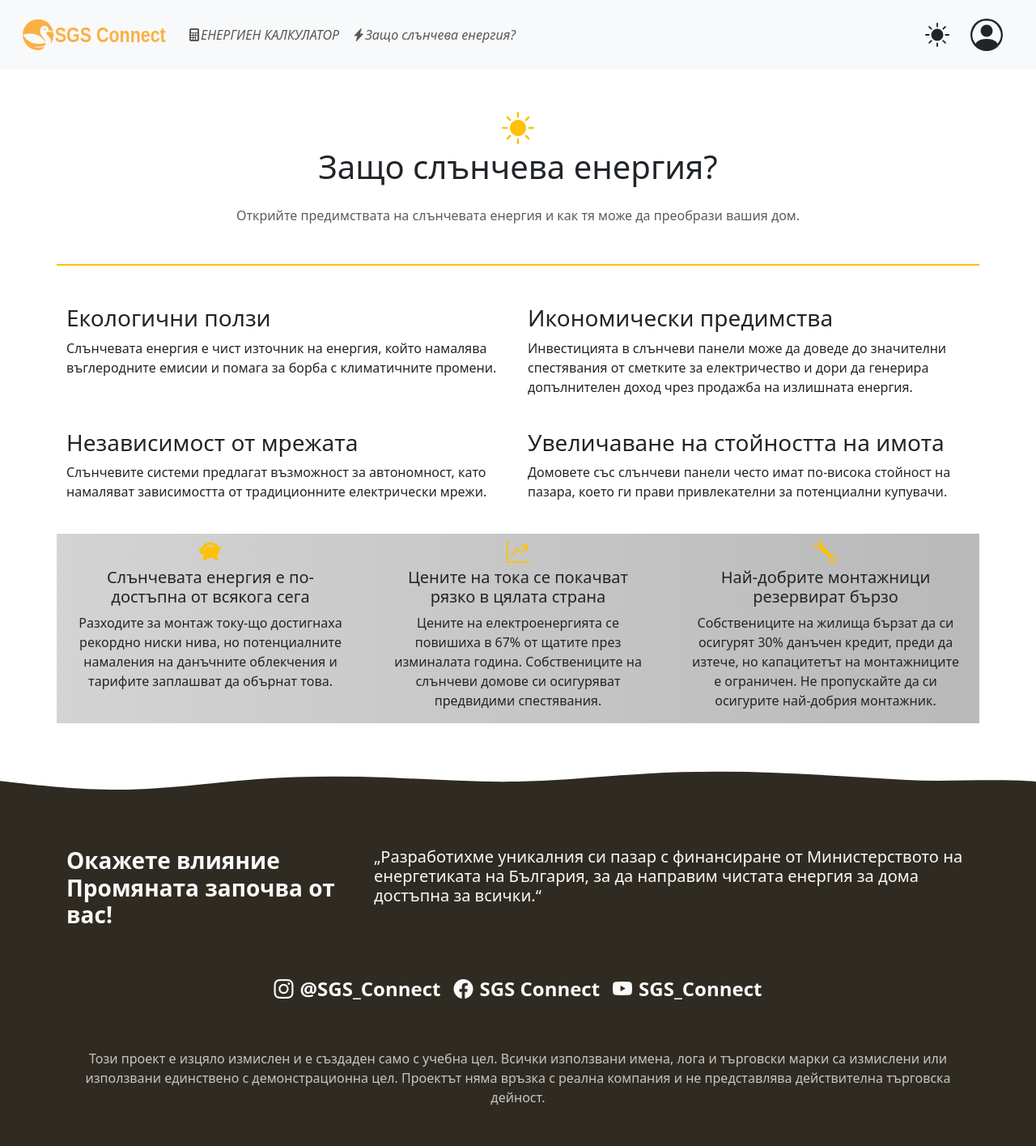
After one commit to KPetrov-212/SGS_Connect, a PHP site: page /pages/whysolar.php in a window 1280 px wide. The commit adds this page. Shown: the whole page at 81% size. Run offline with PHP 8.4, Linux system fonts and the light colour scheme; a stand-in replaces the project's code that opens the database connection.

Commit message:
Add .gitignore, update carousel and footer components, modify navbar links, enhance login page with config, create marketplace and whysolar pages, and add section background style

```diff
--- a/components/footer.php
+++ b/components/footer.php
@@ -11,17 +11,17 @@
         <!-- Social Links -->
         <ul class="list-unstyled d-flex flex-column flex-md-row justify-content-center align-items-center fw-bold my-5">
             <li class="me-md-3 mb-2">
-            <a href="https://www.instagram.com/studentcouncil_ppmg" target="_blank" class="text-light link-underline  link-underline-opacity-0 instagram fs-4">
+            <a href="https://www.instagram.com" target="_blank" class="text-light link-underline  link-underline-opacity-0 instagram fs-4">
                 <i class="bi bi-instagram me-2"></i>@SGS_Connect
             </a>
             </li>
             <li class="me-md-3 mb-2">
-            <a href="https://www.facebook.com/ppmg.botevgrad" target="_blank" class="text-light link-underline  link-underline-opacity-0 facebook fs-4">
+            <a href="https://www.facebook.com" target="_blank" class="text-light link-underline  link-underline-opacity-0 facebook fs-4">
                 <i class="bi bi-facebook me-2"></i>SGS Connect
             </a>
             </li>
             <li class="mb-2">
-            <a href="https://www.youtube.com/@user-eo5lw6cz2k" target="_blank" class="text-light link-underline  link-underline-opacity-0 youtube fs-4">
+            <a href="https://www.youtube.com" target="_blank" class="text-light link-underline  link-underline-opacity-0 youtube fs-4">
                 <i class="bi bi-youtube me-2"></i>SGS_Connect
             </a>
             </li>
--- a/components/navbar.php
+++ b/components/navbar.php
@@ -18,7 +18,7 @@ if (session_status() === PHP_SESSION_NONE) {
           <a class="nav-link" aria-current="page" href="#"><i class="bi bi-calculator-fill">ЕНЕРГИЕН КАЛКУЛАТОР</i></a>
         </li>
         <li class="nav-item">
-          <a class="nav-link" href="./qko.php"><i class="bi bi-lightning-charge-fill">Защо слънчева енергия?</i></a>
+          <a class="nav-link" href="./whysolar.php"><i class="bi bi-lightning-charge-fill">Защо слънчева енергия?</i></a>
         </li>
       </ul>
 
--- a/css/style.css
+++ b/css/style.css
@@ -30,3 +30,9 @@
 .form-container.active {
   display: block;
 }
+
+.section-bg {
+  background: linear-gradient(to right,
+  rgba(8, 8, 8, 0.175) 0%,
+  rgba(20, 20, 20, 0.298) 100% );
+}
--- a/pages/index.php
+++ b/pages/index.php
@@ -30,7 +30,7 @@ session_start();
       <div class="d-flex justify-content-center mt-5 pt-5" id="firstgroup">
         <h1 class="">Електризирайте дома си с <h1 class="text-warning">&nbsp;SGS<h1></h1>
       </div>
-      <div class="container py-5" id="firstgroup">
+      <div class="container border-top border-2 border-warning py-5" id="firstgroup">
         <div class="row align-items-center gy-5">
           <!-- Video Section -->
           <div class="col-lg-6 col-12 order-lg-2 d-flex justify-content-center align-items-center">
--- /dev/null
+++ b/pages/whysolar.php
@@ -0,0 +1,89 @@
+<?php
+session_start();
+?>
+<!doctype html>
+<html lang="en">
+  <head>
+    <meta charset="utf-8">
+    <meta name="viewport" content="width=device-width, initial-scale=1">
+    <title>Защо слънчева енергия? - SGS Connect</title>
+    <link rel="stylesheet" href="../css/style.css">
+    <link href="https://cdn.jsdelivr.net/npm/bootstrap-icons/font/bootstrap-icons.css" rel="stylesheet">
+    <link href="https://cdn.jsdelivr.net/npm/bootstrap@5.3.5/dist/css/bootstrap.min.css" rel="stylesheet" integrity="sha384-SgOJa3DmI69IUzQ2PVdRZhwQ+dy64/BUtbMJw1MZ8t5HZApcHrRKUc4W0kG879m7" crossorigin="anonymous">
+
+    <!-- Inline script to set theme and icons before page renders -->
+    <script>
+      (function() {
+        const savedTheme = localStorage.getItem('theme');
+        const prefersDark = window.matchMedia('(prefers-color-scheme: dark)').matches;
+        const theme = savedTheme || (prefersDark ? 'dark' : 'light');
+        document.documentElement.setAttribute('data-bs-theme', theme);
+      })();
+    </script>
+  </head>
+  <body>
+    <nav class="sticky-top fixed-top">
+      <?php include '../components/navbar.php'; ?>
+    </nav>
+    <main>
+
+
+
+        <div class="container py-5">
+            <h1 class="text-center mb-4"><i class="bi bi-sun-fill text-warning"><br></i>Защо слънчева енергия?</h1>
+            <p class="text-muted text-center mb-5">Открийте предимствата на слънчевата енергия и как тя може да преобрази вашия дом.</p>
+
+            <div class="row border-top border-2 border-warning pt-5">
+            <div class="col-md-6 mb-4">
+                <h3>Екологични ползи</h3>
+                <p>Слънчевата енергия е чист източник на енергия, който намалява въглеродните емисии и помага за борба с климатичните промени.</p>
+            </div>
+            <div class="col-md-6 mb-4">
+                <h3>Икономически предимства</h3>
+                <p>Инвестицията в слънчеви панели може да доведе до значителни спестявания от сметките за електричество и дори да генерира допълнителен доход чрез продажба на излишната енергия.</p>
+            </div>
+            <div class="col-md-6 mb-4">
+                <h3>Независимост от мрежата</h3>
+                <p>Слънчевите системи предлагат възможност за автономност, като намаляват зависимостта от традиционните електрически мрежи.</p>
+            </div>
+            <div class="col-md-6 mb-4">
+                <h3>Увеличаване на стойността на имота</h3>
+                <p>Домовете със слънчеви панели често имат по-висока стойност на пазара, което ги прави привлекателни за потенциални купувачи.</p>
+            </div>
+
+            <section class="info-section text-center section-bg">
+                <div class="container">
+                    <div class="row g-5">
+                    <div class="col-md-4">
+                        <div class="info-card">
+                        <i class="bi bi-piggy-bank-fill fs-3 text-warning"></i>
+                        <h5>Слънчевата енергия е по-достъпна от всякога сега</h5>
+                        <p>Разходите за монтаж току-що достигнаха рекордно ниски нива, но потенциалните намаления на данъчните облекчения и тарифите заплашват да обърнат това.</p>
+                        </div>
+                    </div>
+                    <div class="col-md-4">
+                        <div class="info-card">
+                        <i class="bi bi-graph-up-arrow fs-3 text-warning"></i>
+                        <h5>Цените на тока се покачват рязко в цялата страна</h5>
+                        <p>Цените на електроенергията се повишиха в 67% от щатите през изминалата година. Собствениците на слънчеви домове си осигуряват предвидими спестявания.</p>
+                        </div>
+                    </div>
+                    <div class="col-md-4">
+                        <div class="info-card">
+                        <i class="bi bi-wrench fs-3 text-warning"></i>
+                        <h5>Най-добрите монтажници резервират бързо</h5>
+                        <p>Собствениците на жилища бързат да си осигурят 30% данъчен кредит, преди да изтече, но капацитетът на монтажниците е ограничен. Не пропускайте да си осигурите най-добрия монтажник.</p>
+                        </div>
+                    </div>
+                    </div>
+                </div>
+            </section>
+
+        </div>
+    </main>
+    <footer>
+      <?php include '../components/footer.php'; ?>
+    </footer>
+    <script src="https://cdn.jsdelivr.net/npm/bootstrap@5.3.5/dist/js/bootstrap.bundle.min.js" integrity="sha384-k6d4wzSIapyDyv1kpU366/PK5hCdSbCRGRCMv+eplOQJWyd1fbcAu9OCUj5zNLiq" crossorigin="anonymous"></script>
+  </body>
+</html>
```
Also changed, not shown: components/carousel.php (+4 -4 lines), pages/login.php (+11 -8 lines), pages/marketplace.php (added, +36 -0 lines), 1 other file.
